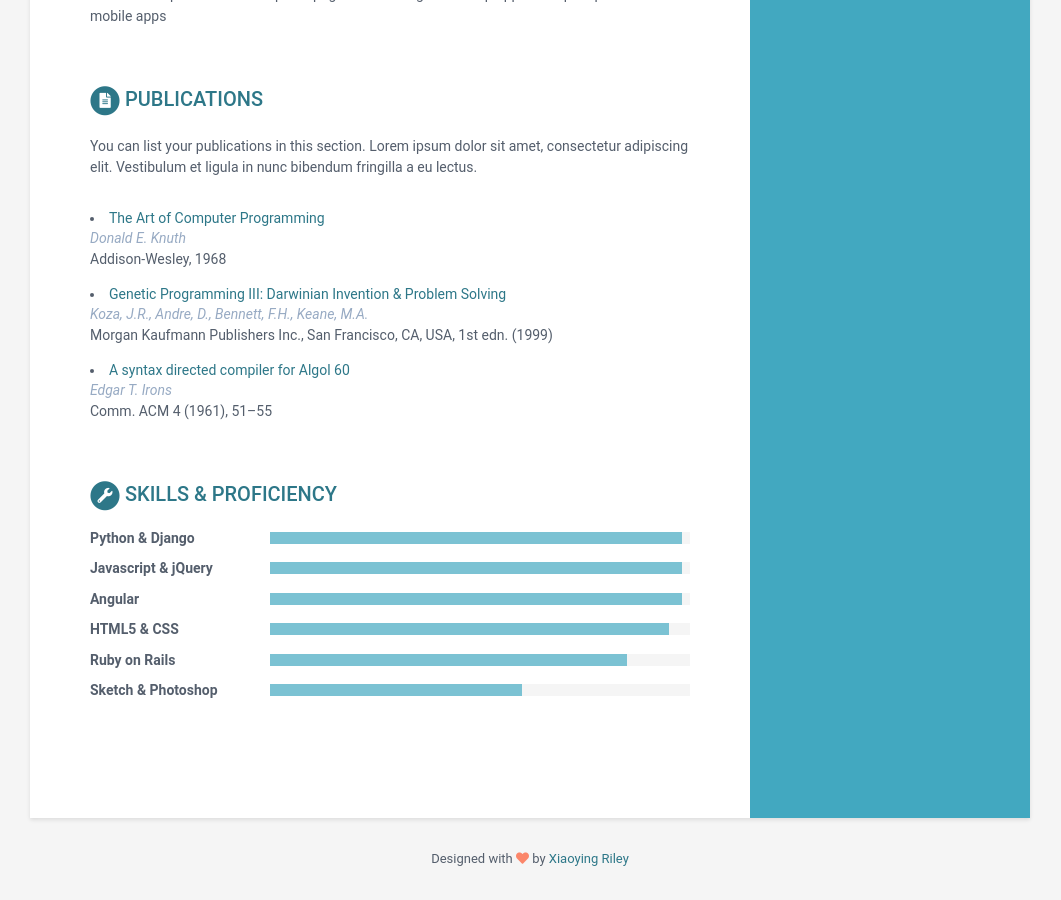
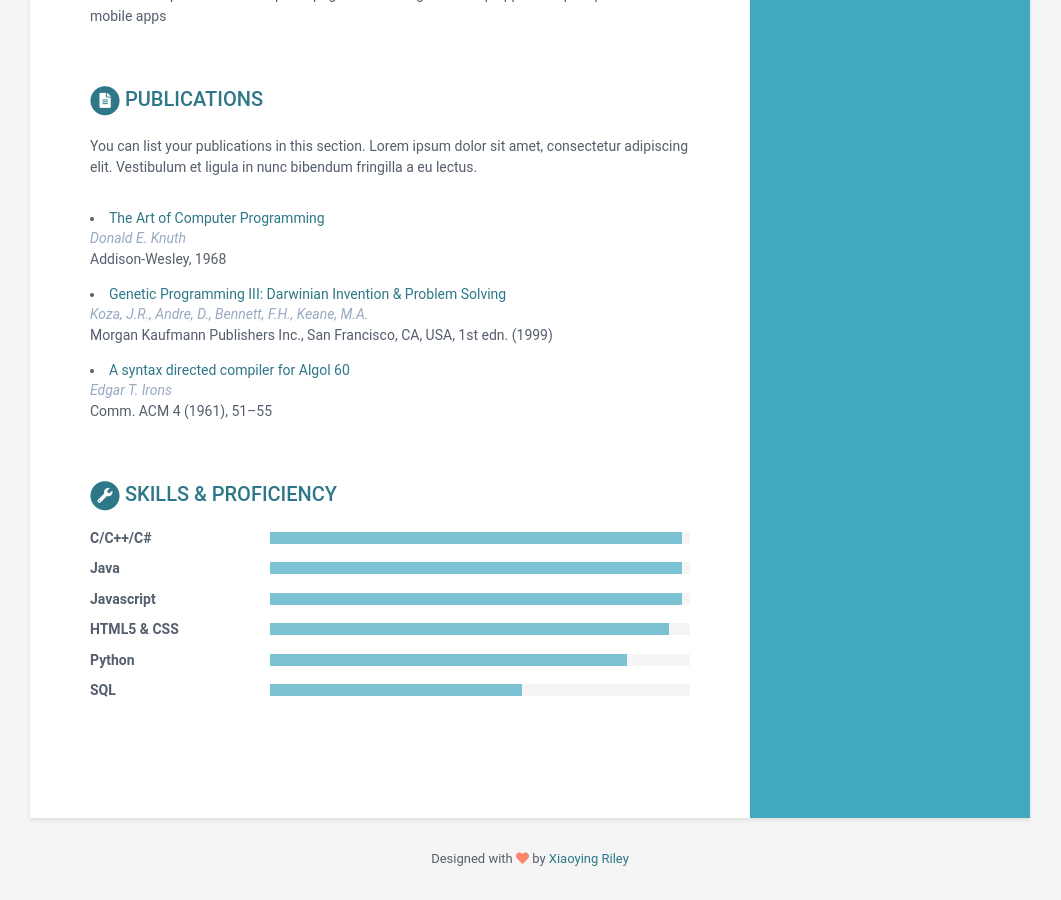
Before and after one commit to ian-pc/p5project, a Jekyll site: the page built from index.html, in a window 1280 px wide and 900 px high, scrolled down 1438 px. Shown: the whole window, without its empty margins (110-1171 px from the left). Built offline with Jekyll 4.4.1, drawn with Linux system fonts in a browser that asks for light colours.

Commit message:
Update data.yml

```diff
--- a/_data/data.yml
+++ b/_data/data.yml
@@ -168,22 +168,22 @@ skills:
     title: Skills &amp; Proficiency
 
     toolset:
-      - name: Python & Django
+      - name: C/C++/C#
         level: 98%
 
-      - name: Javascript & jQuery
+      - name: Java
         level: 98%
 
-      - name: Angular
+      - name: Javascript
         level: 98%
 
       - name: HTML5 & CSS
         level: 95%
 
-      - name: Ruby on Rails
+      - name: Python
         level: 85%
 
-      - name: Sketch & Photoshop
+      - name: SQL
         level: 60%
 
 footer: >
```
